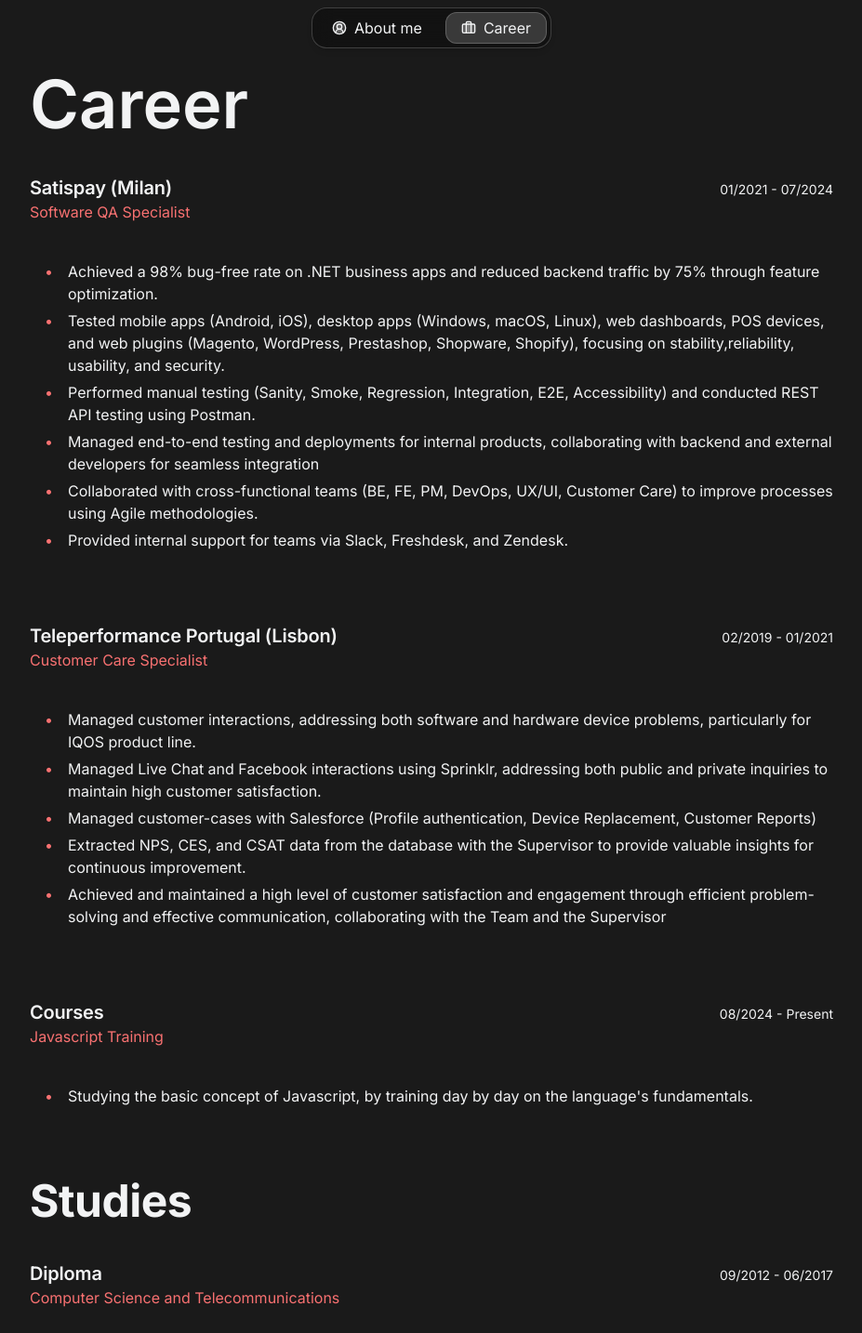
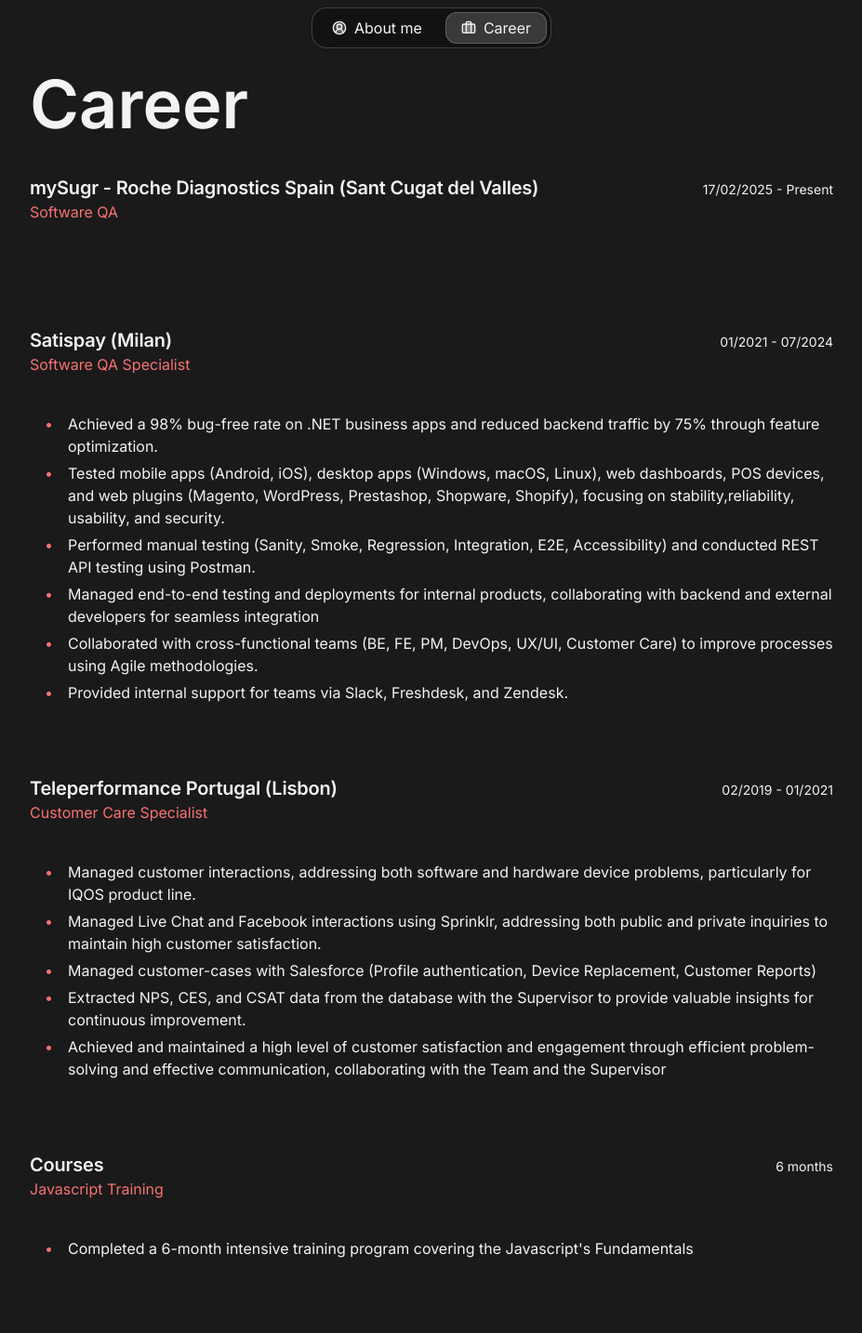
Before and after one commit to keeara/my-portfolio, a Next.js app: page /career in a window 1280 px wide. Shown: the top 1434 px of the page at 93% size, without its empty margins (176-1103 px from the left). Built offline with nearby package versions, Linux system fonts and the light colour scheme; a web font is replaced by a local one.

Commit message:
This commit updates the career page with a new 'Ongoing Job' section and revises the JavaScript training details. The new job at Roche Diagnostics now has a start date of 17/02/2025 and is marked as the current role. The JavaScript training duration has been updated to '6 months'.

```diff
--- a/src/app/career/page.tsx
+++ b/src/app/career/page.tsx
@@ -6,6 +6,13 @@ export default function Career() {
   return (
     <div className="flex flex-col gap-10">
       <h1 className="text-7xl font-semibold">Career</h1>
+      <Experience
+        company="mySugr - Roche Diagnostics Spain (Sant Cugat del Valles)"
+        position="Software QA"
+        startDate="17/02/2025"
+        endDate="Present"
+        description={[]}
+      />
       <Experience
         company="Satispay (Milan)"
         position="Software QA Specialist"
@@ -36,10 +43,9 @@ export default function Career() {
       <Experience
         company="Courses"
         position="Javascript Training"
-        startDate="08/2024"
-        endDate="Present"
+        startDate="6 months"
         description={[
-          "Studying the basic concept of Javascript, by training day by day on the language's fundamentals.",
+          "Completed a 6-month intensive training program covering the Javascript's Fundamentals",
         ]}
       />
       <h2 className="text-left text-3xl font-bold tracking-[-0.01em] md:text-5xl md:leading-[3rem]">
--- a/src/components/experience.tsx
+++ b/src/components/experience.tsx
@@ -8,7 +8,7 @@ export default function Experience({
   company: string;
   position: string;
   startDate: string;
-  endDate: string;
+  endDate?: string;
   description: string[];
 }) {
   return (
@@ -20,7 +20,7 @@ export default function Experience({
         </div>
         <div>
           <p className="text-sm">
-            {startDate} - {endDate}
+            {startDate} {endDate && `- ${endDate}`}
           </p>
         </div>
       </div>
```
Also changed, not shown: 1 other file (tests, documents, lock files or other folders).
